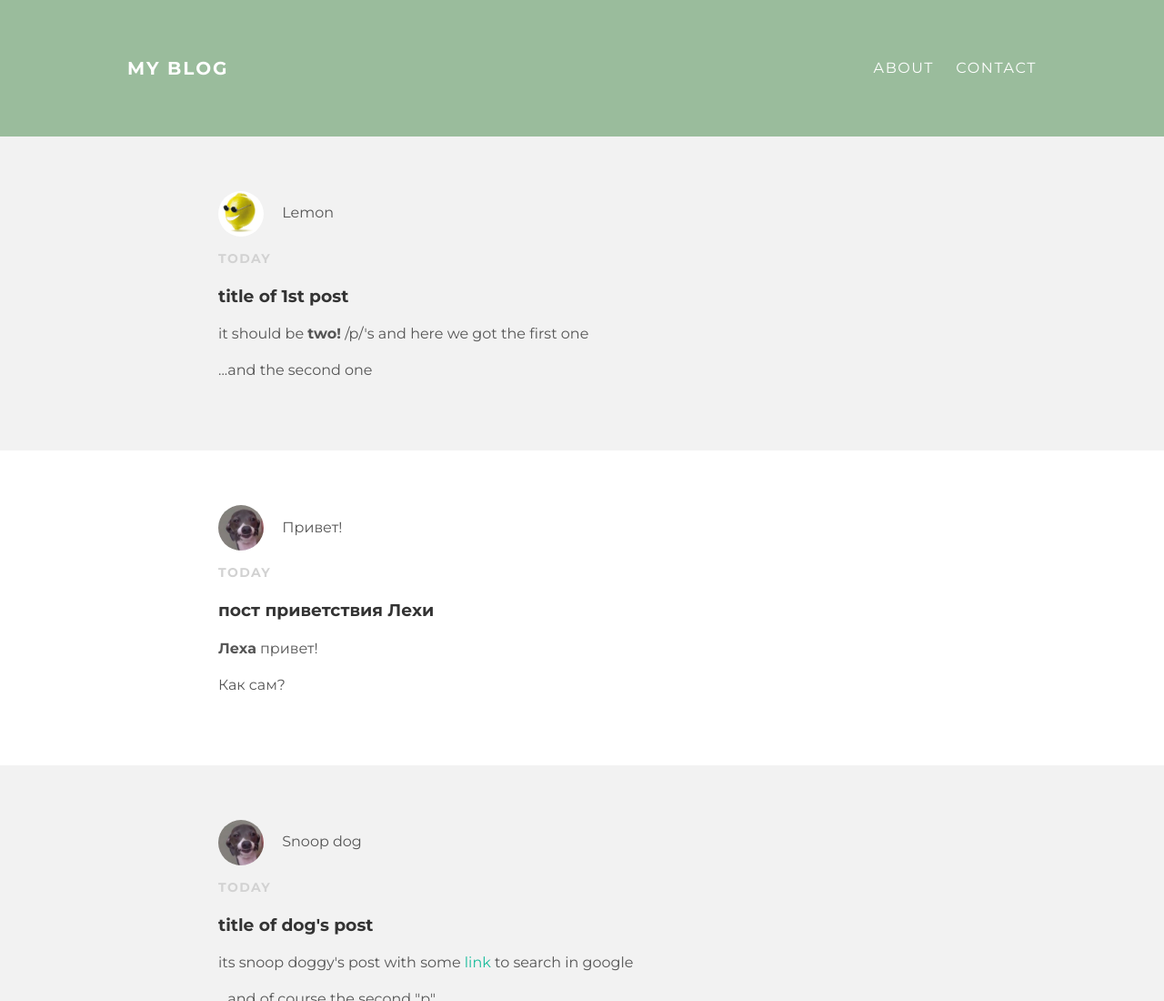
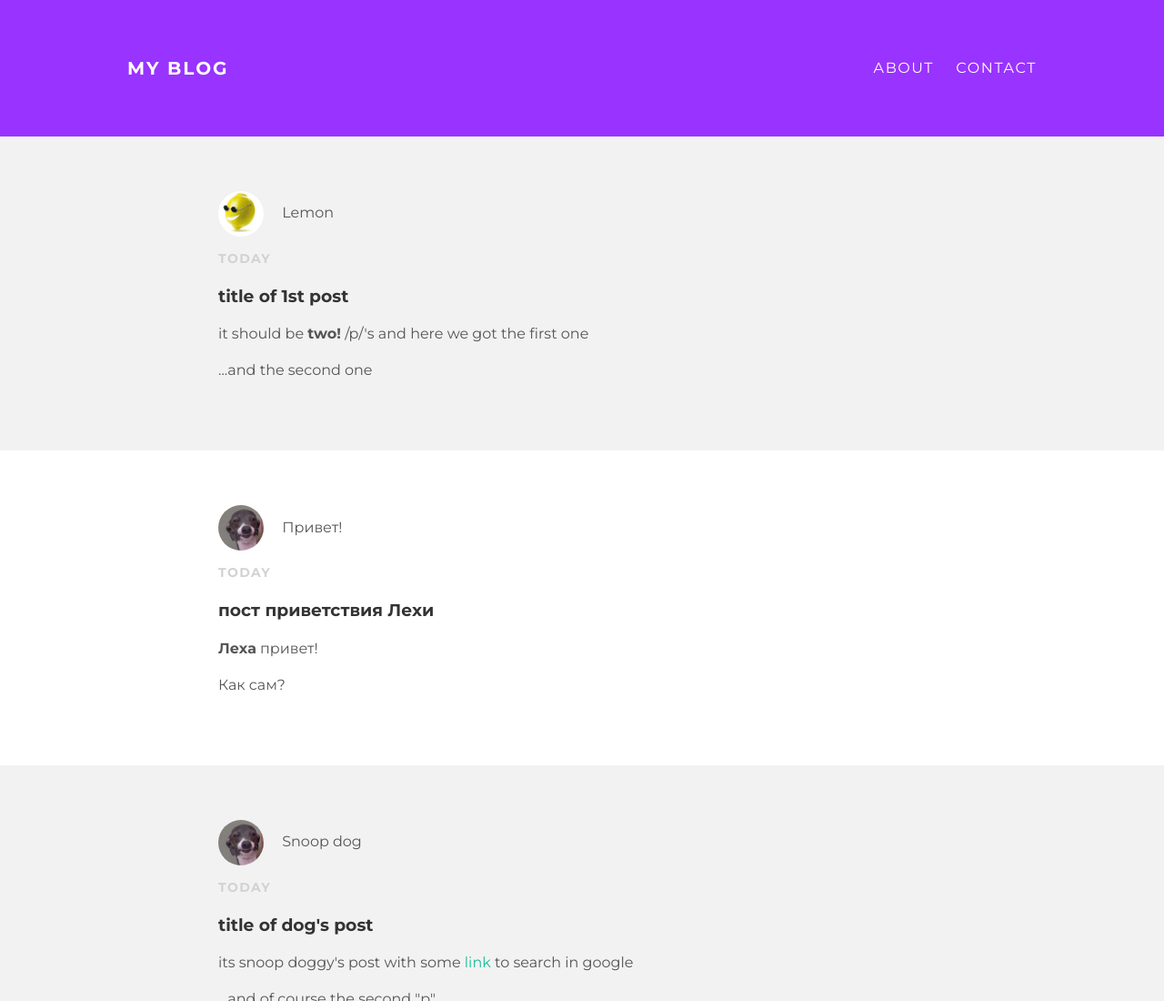
Before and after one commit to wreckerpg/wreckerpg.github.io, a plain HTML site: page index.html in a window 1280 px wide. Shown: the top 1100 px of the page at 91% size. Drawn offline with Linux system fonts and the light colour scheme.

Commit message:
Update styles.css

```diff
--- a/styles.css
+++ b/styles.css
@@ -6,7 +6,7 @@ body {
 	font-family : 'Montserrat', serif;
 }
 #header {
-	background-color : #9abc9c;
+	background-color : #9933ff;
 	height : 150px;
 	line-height : 150px;
 }
```
